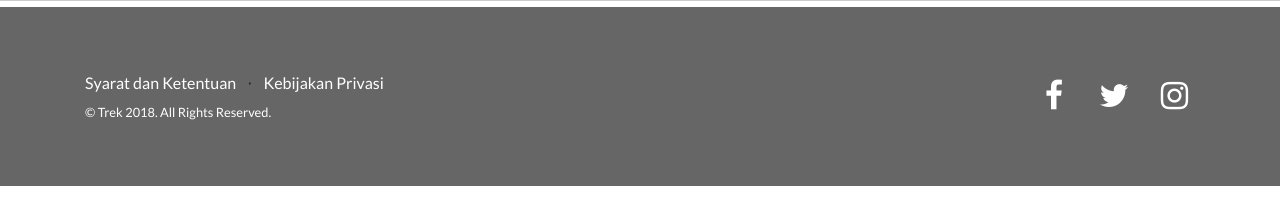
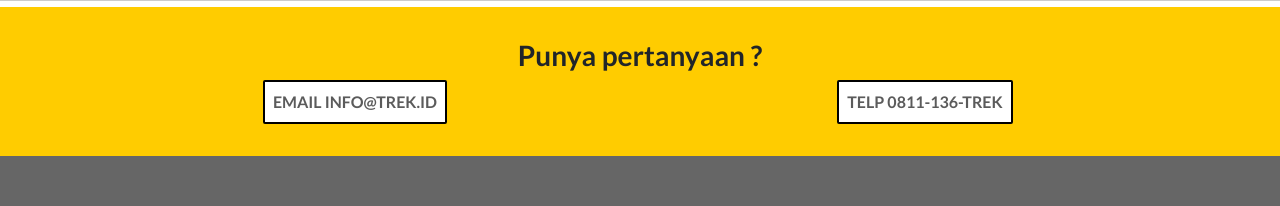
Before and after one commit to 5112100070/Trek, a website: page permintaan.html in a window 1280 px wide. Shown: the part 754-960 px from the top of the page. Drawn offline with Linux system fonts and the light colour scheme; grey boxes are pictures that could not be loaded.

Commit message:
add footer for permintaan.html

```diff
--- a/permintaan.html
+++ b/permintaan.html
@@ -70,6 +70,23 @@
       </div>
     </section>
     <iframe class="airtable-embed" src="https://airtable.com/embed/shrviK7Tlzea1fJjH?backgroundColor=yellow&viewControls=on" frameborder="0" onmousewheel="" width="100%" height="533" style="background: transparent; border: 1px solid #ccc;"></iframe>
+    <section class="bg-trek text-center" style="padding: 2rem 0">
+      <div class="container">
+        <div class="row">
+          <div class="col-lg-12" >
+            <h3>Punya pertanyaan ?</h3>
+          </div>
+        </div>
+        <div class="row">
+          <div class="col-lg-6">
+            <a class="btn btn-trek" style="color: rgba(14, 14, 14, 0.68); font-weight:bolder;">EMAIL INFO@TREK.ID</a>
+          </div>
+          <div class="col-lg-6">
+            <a class="btn btn-trek" style="color: rgba(14, 14, 14, 0.68); font-weight:bolder;">TELP 0811-136-TREK</a>
+          </div>
+        </div>
+      </div>
+    </section>
     <!-- Footer -->
     <footer class="footer bg-dark-grey">
       <div class="container">
```
